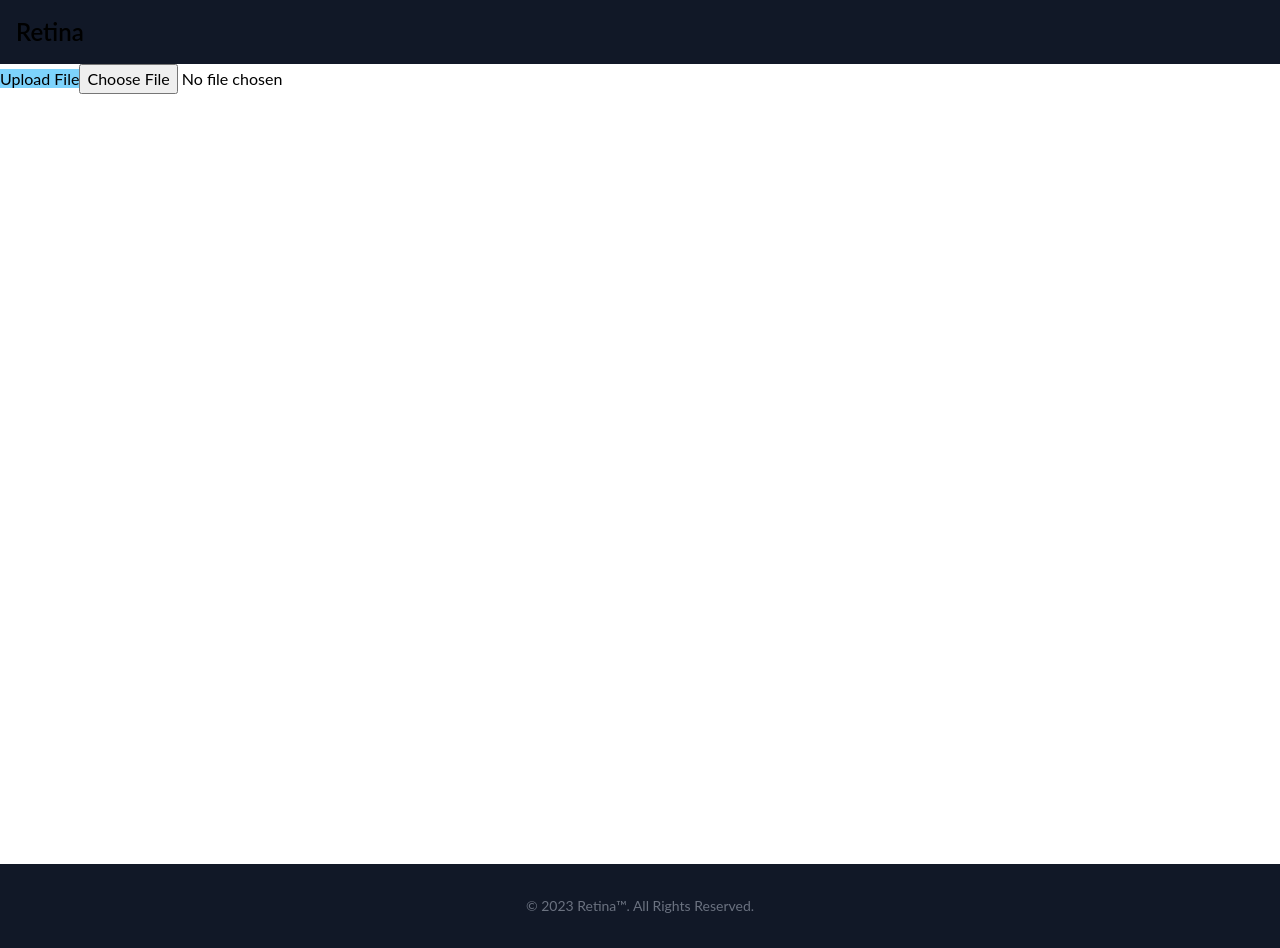
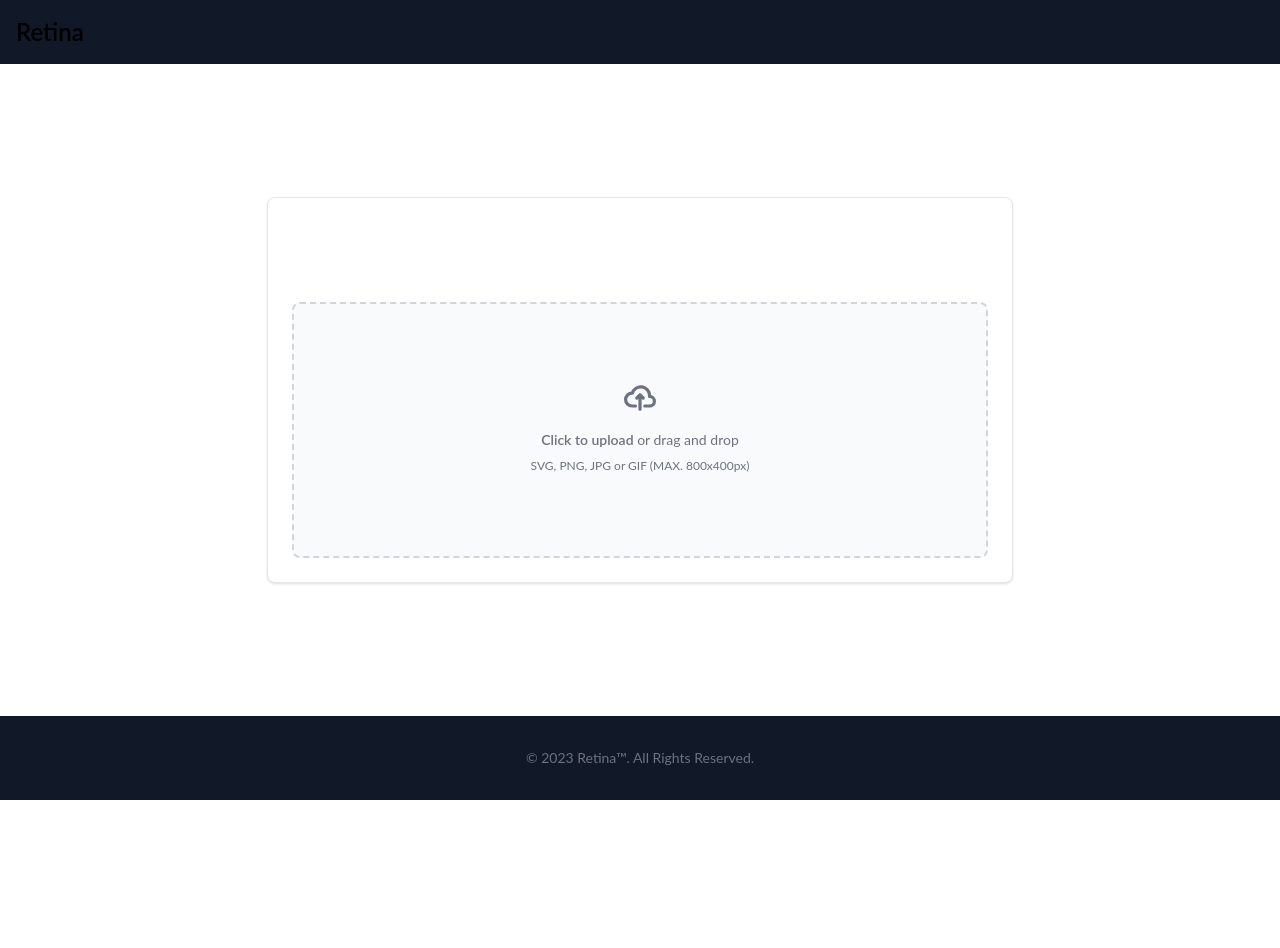
Before and after one commit to ch4mi2/ProjectSPM, a React (Vite) app in the folder client/: page /glaucoma in a window 1280 px wide. After the commit the page ends 800 px from the top, so only its background shows below. Built offline with nearby package versions, Linux system fonts and the light colour scheme.

Commit message:
feat: glaucoma frontend

```diff
--- a/client/src/components/Glaucoma/GlaucomaUpload.jsx
+++ b/client/src/components/Glaucoma/GlaucomaUpload.jsx
@@ -1,11 +1,98 @@
+import { useState } from 'react';
 const GlaucomaUpload = () => {
+  const [file, setFile] = useState(null);
+
+  const handleFileChange = (e) => {
+    const selectedFile = e.target.files[0];
+    setFile(selectedFile);
+  };
+
+  const handleSubmit = async () => {
+    const formData = new FormData();
+    formData.append('image', file);
+
+    const response = await fetch('/api/predict/glaucoma', {
+      method: 'POST',
+      body: formData,
+    });
+
+    if (!response.ok) {
+      alert('Error uploading file');
+    } else {
+      const data = await response.json();
+      alert(data.predictions);
+      console.log('Response from server:', data);
+    }
+  };
   return (
-    <form className="h-[100vh]">
-      <label htmlFor="file" className=" bg-sky-300">
-        Upload File
-      </label>
-      <input type="file" id="file" name="file" />
-    </form>
+    <div className="justify-self-center w-7/12 p-6 bg-white border border-gray-200 rounded-lg shadow dark:bg-gray-800 dark:border-gray-700">
+      <h4 className="mb-12 text-2xl font-semibold text-white flex justify-center">
+        Glaucoma detection
+      </h4>
+      <div className="flex items-center justify-center min-w-min">
+        <label
+          htmlFor="dropzone-file"
+          className="flex flex-col items-center justify-center w-full h-64 border-2 border-gray-300 border-dashed rounded-lg cursor-pointer bg-gray-50 dark:hover:bg-bray-800 dark:bg-gray-700 hover:bg-gray-100 dark:border-gray-600 dark:hover:border-gray-500 dark:hover:bg-gray-600"
+        >
+          <div className="flex flex-col items-center justify-center pt-5 pb-6">
+            <svg
+              className="w-8 h-8 mb-4 text-gray-500 dark:text-gray-400"
+              aria-hidden="true"
+              xmlns="http://www.w3.org/2000/svg"
+              fill="none"
+              viewBox="0 0 20 16"
+            >
+              <path
+                stroke="currentColor"
+                strokeLinecap="round"
+                strokeLinejoin="round"
+                strokeWidth="2"
+                d="M13 13h3a3 3 0 0 0 0-6h-.025A5.56 5.56 0 0 0 16 6.5 5.5 5.5 0 0 0 5.207 5.021C5.137 5.017 5.071 5 5 5a4 4 0 0 0 0 8h2.167M10 15V6m0 0L8 8m2-2 2 2"
+              />
+            </svg>
+            <p className="mb-2 text-sm text-gray-500 dark:text-gray-400">
+              <span className="font-semibold">Click to upload</span> or drag and
+              drop
+            </p>
+            <p className="text-xs text-gray-500 dark:text-gray-400">
+              SVG, PNG, JPG or GIF (MAX. 800x400px)
+            </p>
+          </div>
+          <input
+            id="dropzone-file"
+            type="file"
+            className="hidden"
+            onChange={handleFileChange}
+          />
+        </label>
+      </div>
+
+      <div className="flex justify-center">
+        {file && (
+          <div className="w-1/4 bg-white border border-gray-200 rounded-lg shadow m-12 p-5">
+            {file && (
+              <img
+                src={URL.createObjectURL(file)}
+                alt="Uploaded"
+                className="rounded-lg"
+              />
+            )}
+          </div>
+        )}
+      </div>
+
+      <div className="flex justify-center">
+        {file && (
+          <button
+            type="submit"
+            className="w-80 rounded-full bg-orange-600 px-3 py-2 text-sm font-semibold text-white shadow-sm hover:bg-orange-500 focus-visible:outline focus-visible:outline-2 focus-visible:outline-offset-2 focus-visible:outline-orange-600"
+            onClick={handleSubmit}
+          >
+            Submit
+          </button>
+        )}
+      </div>
+    </div>
   );
 };
 
--- a/client/src/pages/GetStarted.jsx
+++ b/client/src/pages/GetStarted.jsx
@@ -3,6 +3,23 @@ import { Link } from 'react-router-dom';
 const GetStarted = () => {
   return (
     <div className="container mx-auto mt-10 flex flex-wrap justify-center">
+      <div className="max-w-sm bg-white shadow-md rounded-md overflow-hidden m-2">
+        <div className="p-4">
+          <h2 className="text-2xl font-semibold text-gray-800">
+            Diabetic Retinopathy
+          </h2>
+          <p className="text-gray-600 mt-2">
+            Diabetic retinopathy is an eye condition that can cause vision loss
+            and blindness in people who have diabetes.
+          </p>
+          <Link to="/diabeticRetinopathy">
+            <button className="bg-orange-500 hover:bg-orange-700 text-white font-bold py-2 px-4 mt-4 rounded-full">
+              Test now
+            </button>
+          </Link>
+        </div>
+      </div>
+
       <div className="max-w-sm bg-white shadow-md rounded-md overflow-hidden m-2">
         <div className="p-4">
           <h2 className="text-2xl font-semibold text-gray-800">Cataract</h2>
@@ -18,30 +35,19 @@ const GetStarted = () => {
         </div>
       </div>
 
-      {/* Empty Cards with Lorem Ipsum Text */}
       <div className="max-w-sm bg-white shadow-md rounded-md overflow-hidden m-2">
         <div className="p-4">
-          <h2 className="text-2xl font-semibold text-gray-800">Diabetic Retinopathy</h2>
+          <h2 className="text-2xl font-semibold text-gray-800">Glaucoma</h2>
           <p className="text-gray-600 mt-2">
-            Diabetic retinopathy is an eye condition that can cause vision loss
-            and blindness in people who have diabetes.
+            Glaucoma is a group of eye diseases that can cause vision loss and
+            blindness by damaging a nerve in the back of your eye called the
+            optic nerve
           </p>
-          <Link to="/diabeticRetinopathy">
+          <Link to="/glaucoma">
             <button className="bg-orange-500 hover:bg-orange-700 text-white font-bold py-2 px-4 mt-4 rounded-full">
               Test now
             </button>
           </Link>
-        </div>
-      </div>
-
-      <div className="max-w-sm bg-white shadow-md rounded-md overflow-hidden m-2">
-        <div className="p-4">
-          <h2 className="text-2xl font-semibold text-gray-800">Lorem Ipsum</h2>
-          <p className="text-gray-600 mt-2">
-            Vestibulum viverra libero nec justo viverra, vel bibendum est
-            eleifend. Sed ac tristique tortor. Ut vel tellus in libero luctus
-            suscipit eu quis justo.
-          </p>
         </div>
       </div>
     </div>
--- a/client/src/pages/Glaucoma.jsx
+++ b/client/src/pages/Glaucoma.jsx
@@ -2,9 +2,9 @@ import GlaucomaUpload from '../components/Glaucoma/GlaucomaUpload';
 
 const Glaucoma = () => {
   return (
-    <>
+    <div className="flex justify-center">
       <GlaucomaUpload />
-    </>
+    </div>
   );
 };
 
```
